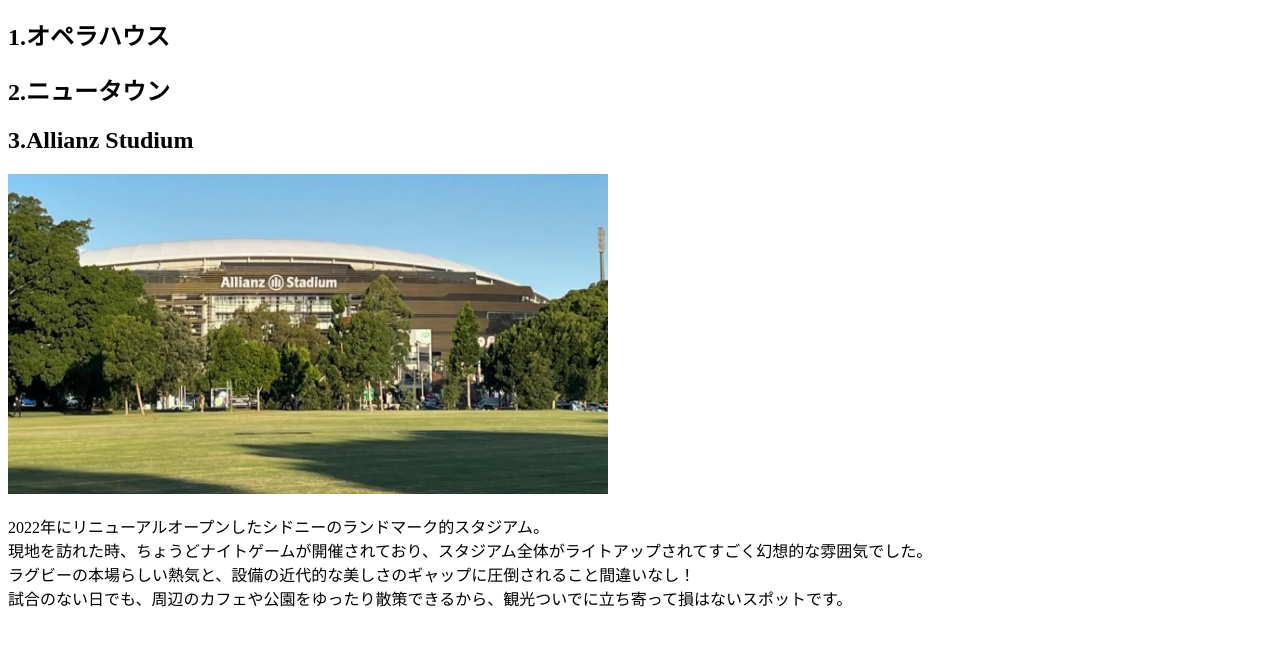
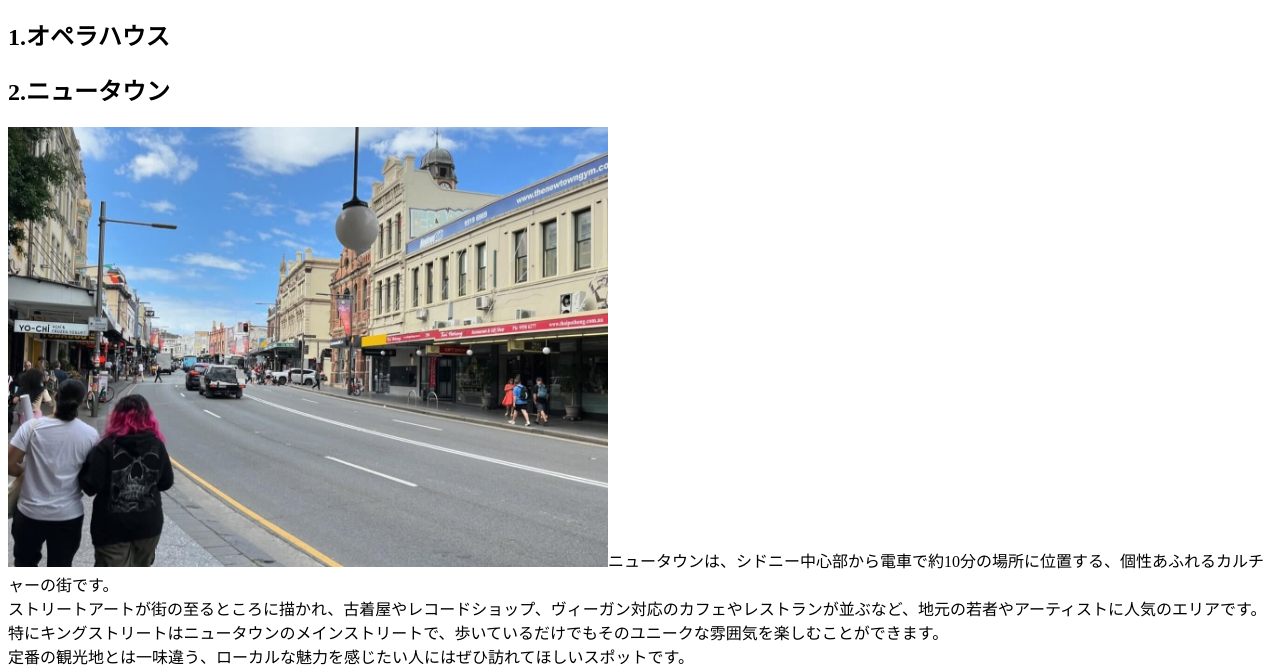
Before and after one commit to 1f10250188/team-project, a plain HTML site: page index.html in a window 1280 px wide. Shown: the part 140-807 px from the top of the page. Drawn offline with Linux system fonts and the light colour scheme.

Commit message:
ニュータウンについて

```diff
--- a/index.html
+++ b/index.html
@@ -13,7 +13,12 @@
         <p></p>
 
         <h2>2.ニュータウン</h2>
-        <p></p>
+        <img src="img/img_2458.jpg" alt="ニュータウンの風景" width="600"
+        <p>ニュータウンは、シドニー中心部から電車で約10分の場所に位置する、個性あふれるカルチャーの街です。<br>
+            ストリートアートが街の至るところに描かれ、古着屋やレコードショップ、ヴィーガン対応のカフェやレストランが並ぶなど、地元の若者やアーティストに人気のエリアです。<br>
+            特にキングストリートはニュータウンのメインストリートで、歩いているだけでもそのユニークな雰囲気を楽しむことができます。<br>
+            定番の観光地とは一味違う、ローカルな魅力を感じたい人にはぜひ訪れてほしいスポットです。
+        </p>
 
         <h2>3.Allianz Studium</h2>
         <img src="img\img_2457.jpg" alt="アリアンツスタジアム外観" width="600">
```
